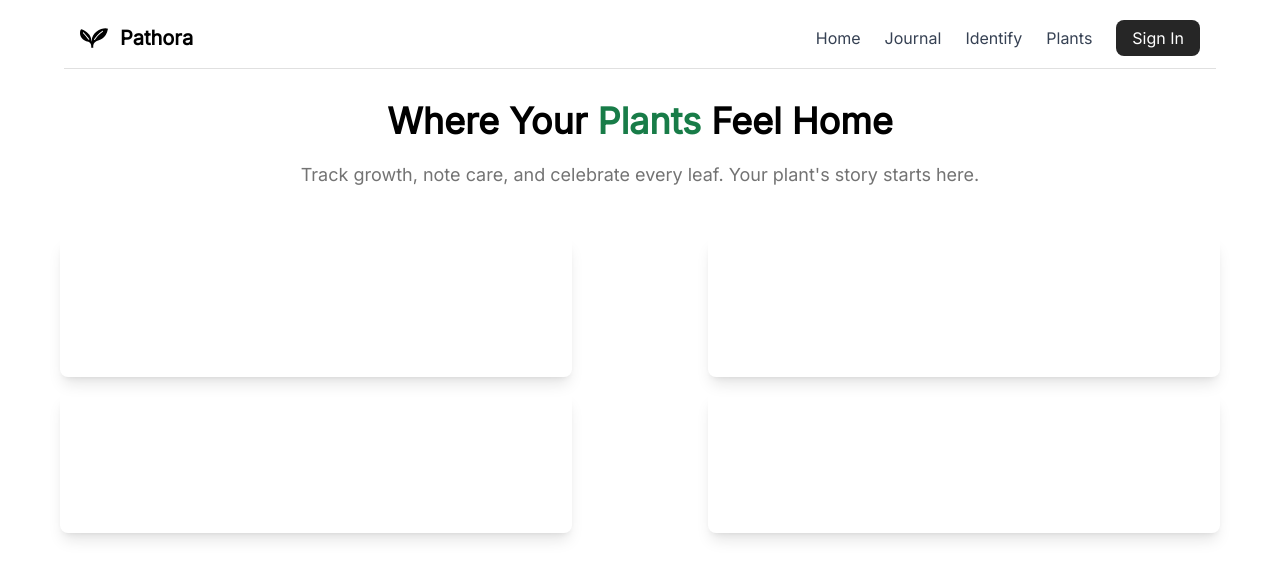
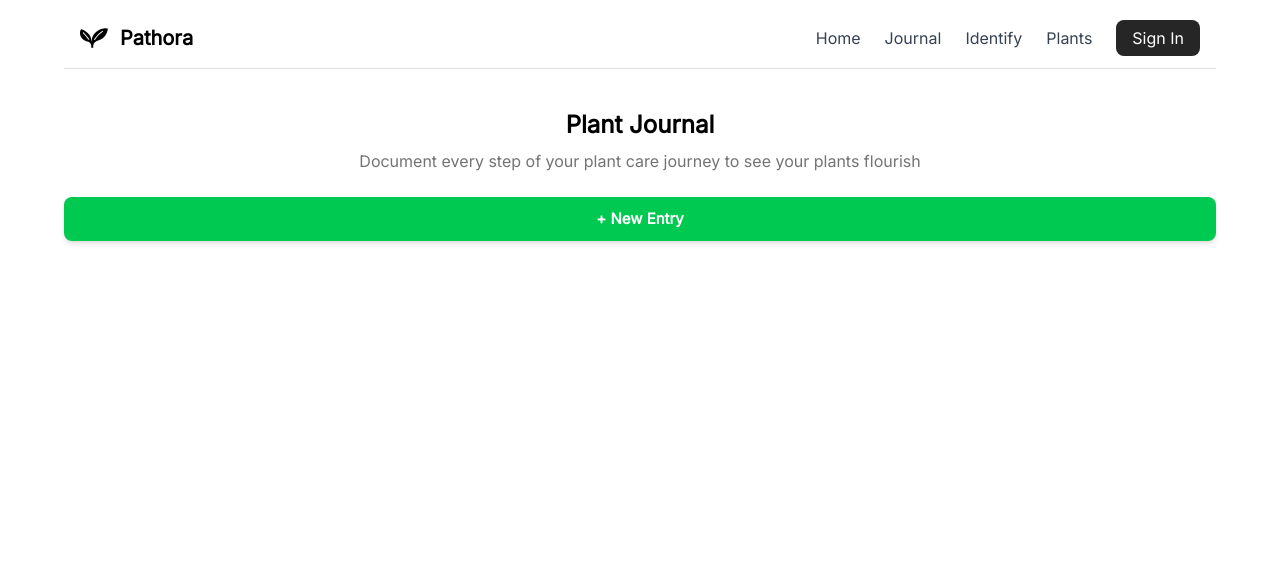
Before and after one commit to luna22b/pathora, a React (Vite) app in the folder client/: page /plantjournal in a window 1280 px wide. Shown: the top 578 px of the page. Built offline with nearby package versions, Linux system fonts and the light colour scheme.

Commit message:
currently working on it. just a journal for the user

```diff
--- a/client/src/pages/PlantJournal.jsx
+++ b/client/src/pages/PlantJournal.jsx
@@ -1,23 +1,36 @@
+import { useState } from "react";
+
 const PlantJournal = () => {
-  const Card = ({ children }) => (
-    <div className="w-[40vw] rounded-lg shadow-lg h-35"></div>
-  );
+  const [modal, setModal] = useState(false);
 
   return (
-    <div className="font-[Inter]">
-      <div className="font-semibold text-4xl w-full text-center mx-auto mt-8">
-        Where Your <span className="text-[#187C48]">Plants</span> Feel Home
+    <div className="font-[Inter] flex flex-col items-center text-center ">
+      <div className="text-center mt-10 font-bold font-[Inter] text-2xl">
+        Plant Journal
       </div>
-      <p className="mt-5 text-center text-[#737373] text-lg">
-        Track growth, note care, and celebrate every leaf. Your plant's story
-        starts here.
-      </p>
-      <div className="grid grid-cols-2 text-center gap-4 mt-12 place-items-center">
-        <Card />
-        <Card />
-        <Card />
-        <Card />
+      <div className="mt-2 text-md w-[80vw] text-[#737373]">
+        Document every step of your plant care journey to see your plants
+        flourish
       </div>
+      <div>
+        <button
+          to="/plants"
+          className="flex items-center justify-center text-[15px] h-11 w-[90vw] rounded-lg bg-green-500 text-white font-semibold shadow-md cursor-pointer mt-6 hover:bg-green-600 transition"
+          onClick={() => setModal(true)}
+        >
+          + New Entry
+        </button>
+      </div>
+
+      {modal && (
+        <div className="absolute inset-0 bg-black/35 backdrop-blur-xs flex items-center justify-center opacity-100">
+          <div className="rounded-lg bg-white shadow-md h-100 w-[90vw]">
+            <div className="flex flex-start ml-5 pt-5 font-semibold">
+              <div>New Journal Entry</div>
+            </div>
+          </div>
+        </div>
+      )}
     </div>
   );
 };
```
